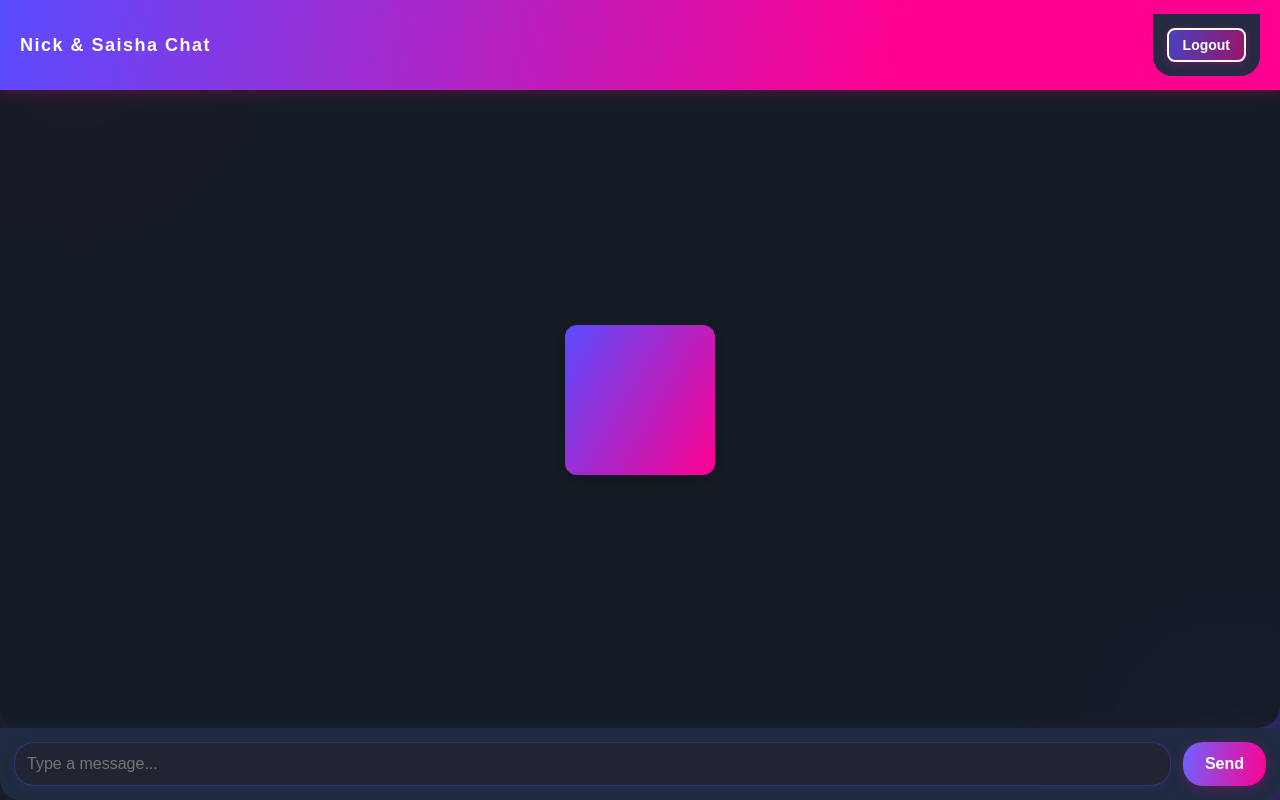
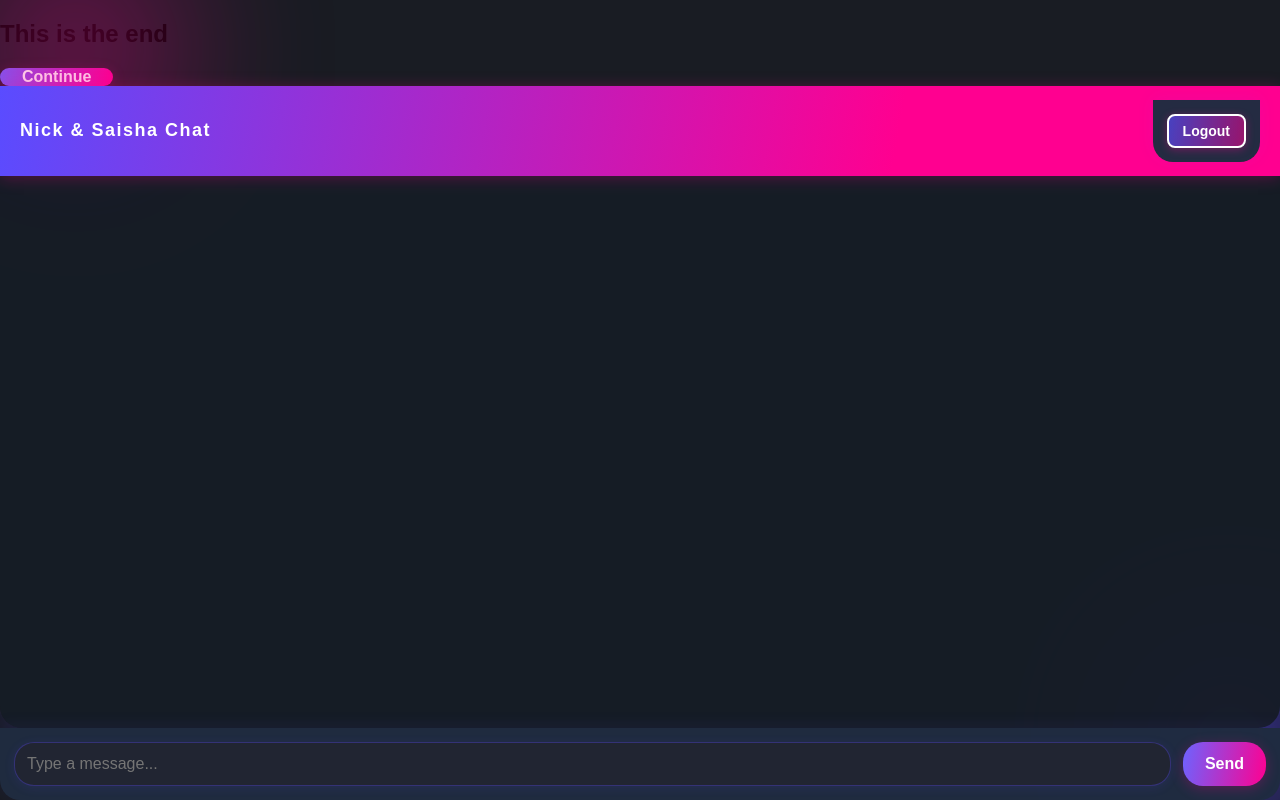
Before and after one commit to samratratnap07/chatting, a Flask app: page /chat in a window 1280 px wide. Run offline with Flask 3, Linux system fonts and the light colour scheme; the visitor is signed in with stand-in values (Sample User, id 1); data that the repository does not hold is empty.

Commit message:
Update style.css

```diff
--- a/static/style.css
+++ b/static/style.css
@@ -266,81 +266,3 @@ button:hover {
 @media (max-width: 480px) {
     .bubble { font-size: 14px }
 }
-/* Flip Card fixed center */
-.flip-card-wrapper {
-    position: fixed;
-    top: 50%;
-    left: 50%;
-    transform: translate(-50%, -50%);
-    perspective: 1000px;
-    z-index: 999;
-}
-
-/* Size */
-.flip-card {
-    background-color: transparent;
-    width: 150px;
-    height: 150px;
-}
-
-.flip-card-inner {
-    position: relative;
-    width: 100%;
-    height: 100%;
-    transition: transform 1s;
-    transform-style: preserve-3d;
-}
-
-/* Flip trigger class */
-.flip-card-inner.flip {
-    transform: rotateY(180deg);
-}
-
-.flip-card-front,
-.flip-card-back {
-    position: absolute;
-    width: 100%;
-    height: 100%;
-    backface-visibility: hidden;
-    border-radius: 12px;
-    box-shadow: 0 4px 20px #00000040;
-}
-
-/* Side A */
-.flip-card-front {
-    background: linear-gradient(120deg, #5a4cff, #ff0090);
-}
-
-/* Side B */
-.flip-card-back {
-    background: #23253a;
-    transform: rotateY(180deg);
-    display: flex;
-    flex-direction: column;
-    align-items: center;
-    justify-content: center;
-    color: white;
-    text-align: center;
-    padding: 10px;
-}
-
-.flip-card-back h2 {
-    font-family: 'Quicksand', Arial, sans-serif;
-    font-size: 16px;
-    margin-bottom: 12px;
-    color: #ff71b8;
-}
-
-.end-btn {
-    background: linear-gradient(100deg,#6d63ff,#ff0090);
-    border: none;
-    border-radius: 8px;
-    color: white;
-    padding: 8px 14px;
-    font-weight: bold;
-    cursor: pointer;
-    transition: filter 0.2s;
-}
-.end-btn:hover {
-    filter: brightness(1.2);
-}
```
